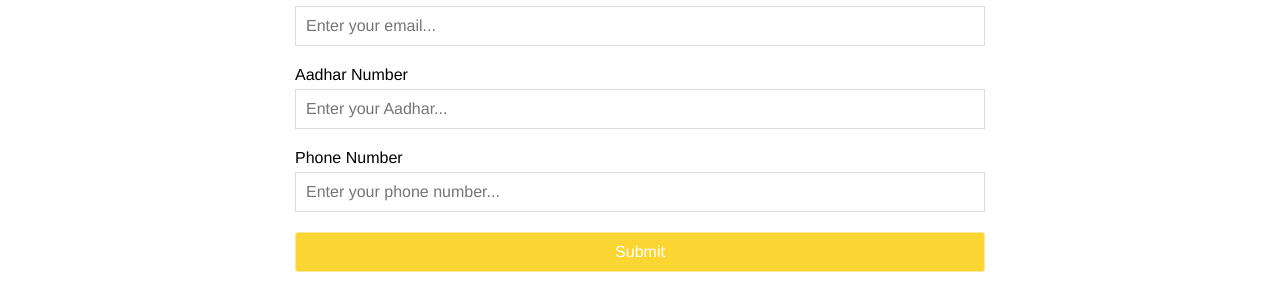
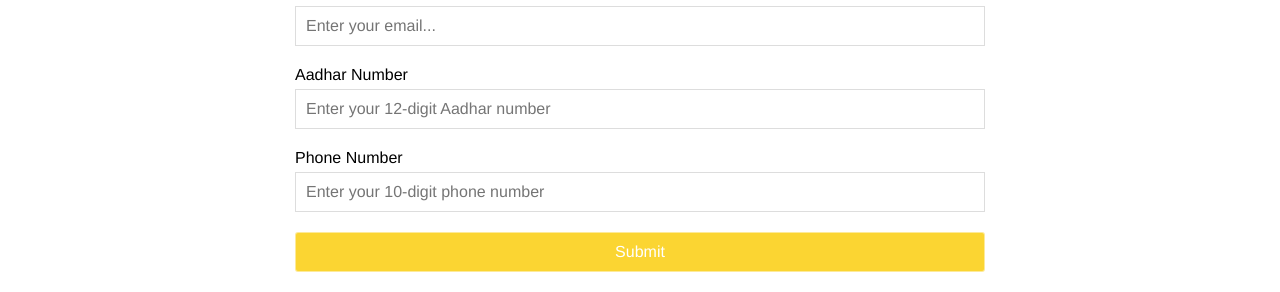
Before and after one commit to sujayadkesar/govardhana, a Jekyll site: the page built from blog/adoptacow.html, in a window 1280 px wide. Shown: the part 413-705 px from the top of the page. Built offline with Jekyll 4.4.1, drawn with Linux system fonts in a browser that asks for light colours.

Commit message:
validation

```diff
--- a/blog/adoptacow.html
+++ b/blog/adoptacow.html
@@ -5,18 +5,18 @@
 ---
 
 <div class="contact-box" style="display: flex; justify-content: center; align-items: center;">
-  <form class="contact-form" id="paymentForm" action="https://formspree.io/f/xbljyjkn" method="POST">
+  <form class="contact-form" id="paymentForm" action="https://formspree.io/f/xbljyjkn" method="POST" onsubmit="return validateForm()">
     <label for="name">Full Name</label>
     <input type="text" name="name" id="name" placeholder="Enter your name..." required />
 
     <label for="email">Email Address</label>
-    <input type="email" name="email" id="email" placeholder="Enter your email..." required />
+    <input type="email" name="email" id="email" placeholder="Enter your email..." required pattern="^[a-zA-Z0-9._%+-]+@[a-zA-Z0-9.-]+\.[a-zA-Z]{2,}$" title="Please enter a valid email address." />
 
     <label for="adhar">Aadhar Number</label>
-    <input type="text" name="adhar" id="adhar" placeholder="Enter your Aadhar..." required />
+    <input type="text" name="adhar" id="adhar" placeholder="Enter your 12-digit Aadhar number" required pattern="^\d{12}$" title="Aadhar number should be 12 digits long and only contain numbers." />
 
     <label for="message">Phone Number</label>
-    <input type="text" name="text" id="message" placeholder="Enter your phone number..." />
+    <input type="text" name="phone" id="phone" placeholder="Enter your 10-digit phone number" required pattern="^\d{10}$" title="Phone number should be 10 digits long and only contain numbers." />
 
     <input type="submit" value="Submit" />
   </form>
```
Also changed, not shown: other parts of blog/adoptacow.html (+20 -0 lines).
